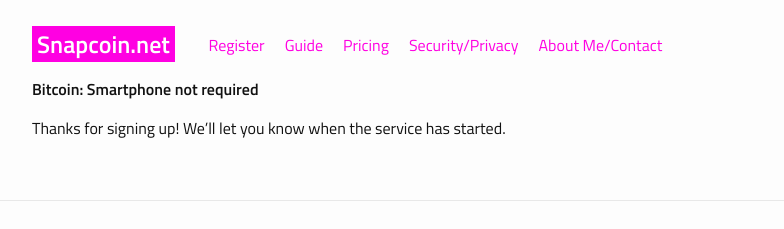
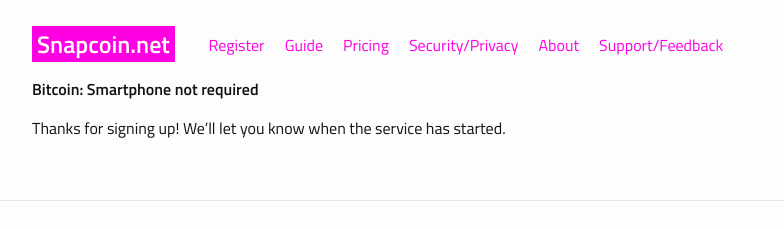
Before and after one commit to andychase/snapcoin, a Jekyll site: the page built from thanks.md, in a window 1280 px wide, cut to the strip 104-417 px from the top of the page. Shown: the top 229 px of the strip, without its empty margins (238-1022 px from the left). Built offline with Jekyll 4.4.1, drawn with Linux system fonts in a browser that asks for light colours; nearby versions of some CDN libraries; a script that is not in the unit is left out; some of the changed lines change nothing that is shown.

Commit message:
Add uservoice

```diff
--- a/_includes/footer.html
+++ b/_includes/footer.html
@@ -20,6 +20,7 @@
 
   </div>
 
+  <!-- Google Analytics -->
   <script>
     (function(i,s,o,g,r,a,m){i['GoogleAnalyticsObject']=r;i[r]=i[r]||function(){
       (i[r].q=i[r].q||[]).push(arguments)},i[r].l=1*new Date();a=s.createElement(o),
@@ -31,4 +32,28 @@
 
   </script>
 
+  <!-- UserVoice -->
+  <script>(function(){var uv=document.createElement('script');uv.type='text/javascript';uv.async=true;uv.src='//widget.uservoice.com/1DaNXo5P1HKkuDirmSM9mw.js';var s=document.getElementsByTagName('script')[0];s.parentNode.insertBefore(uv,s)})()</script>
+
+  <!-- A function to launch the Classic Widget -->
+  <script>
+    UserVoice = window.UserVoice || [];
+    function showClassicWidget() {
+      UserVoice.push(['showLightbox', 'classic_widget', {
+        mode: 'full',
+        primary_color: '#000000',
+        link_color: '#ff00e1',
+        default_mode: 'feedback',
+        forum_id: 278133,
+        support_tab_name: 'Ask a question',
+        feedback_tab_name: 'Suggest a feature'
+      }]);
+    }
+    window.addEventListener('load', function() {
+      document.getElementById("supportlink").href = "#";
+      document.getElementById("supportlink").onclick=  function() { showClassicWidget(); return false; };
+    }, false);
+
+  </script>
+
 </footer>
--- a/_includes/nav.html
+++ b/_includes/nav.html
@@ -16,6 +16,10 @@
         <li><a class="{{ page.on_security_privacy }}" href="/security-privacy.html">Security/Privacy</a></li>
     </ul>
     <ul>
-        <li><a class="{{ page.on_about_me_contact }}" href="/about-me-contact.html">About Me/Contact</a></li>
+        <li><a class="{{ page.on_about_me_contact }}" href="/about-me-contact.html">About</a></li>
     </ul>
+    <ul>
+        <li><a id="supportlink" href="https://snapcoin.uservoice.com">Support/Feedback</a></li>
+    </ul>
+
 </div>
```
